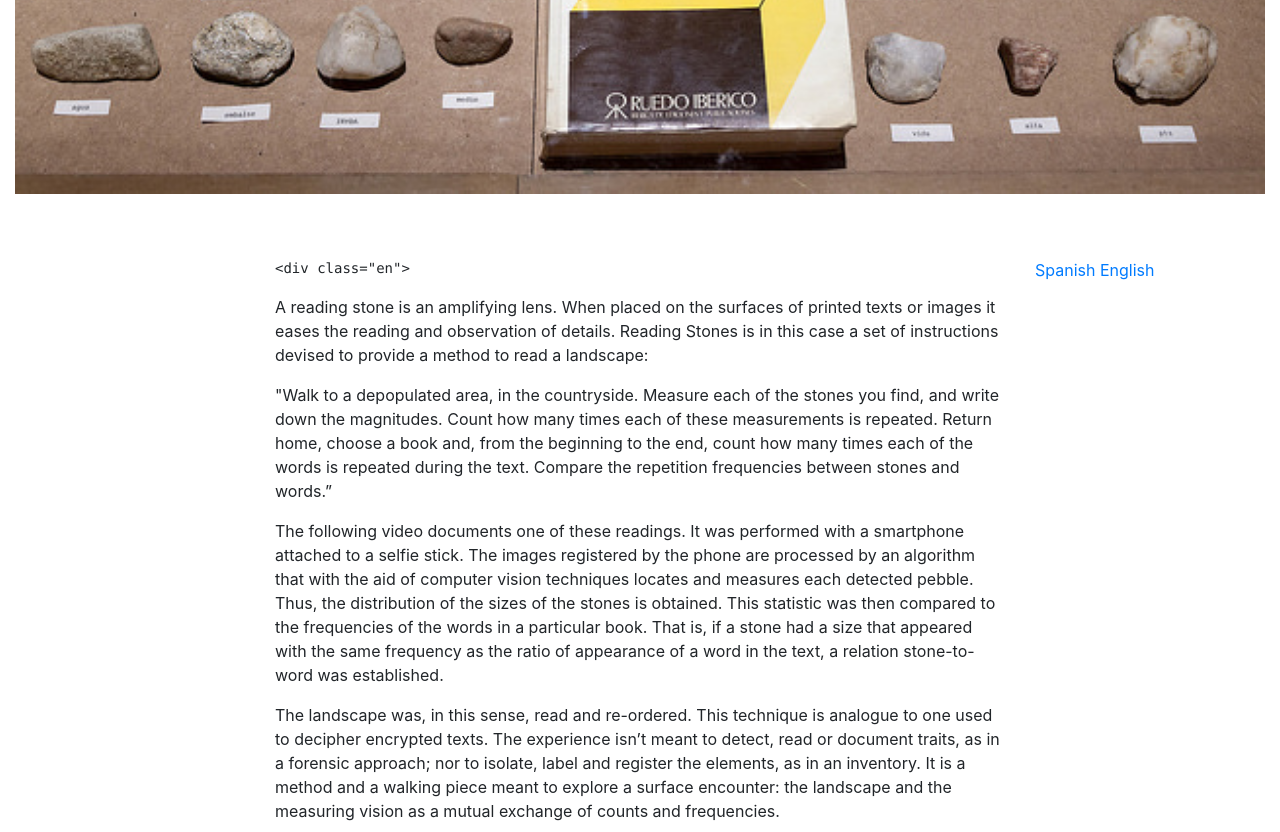
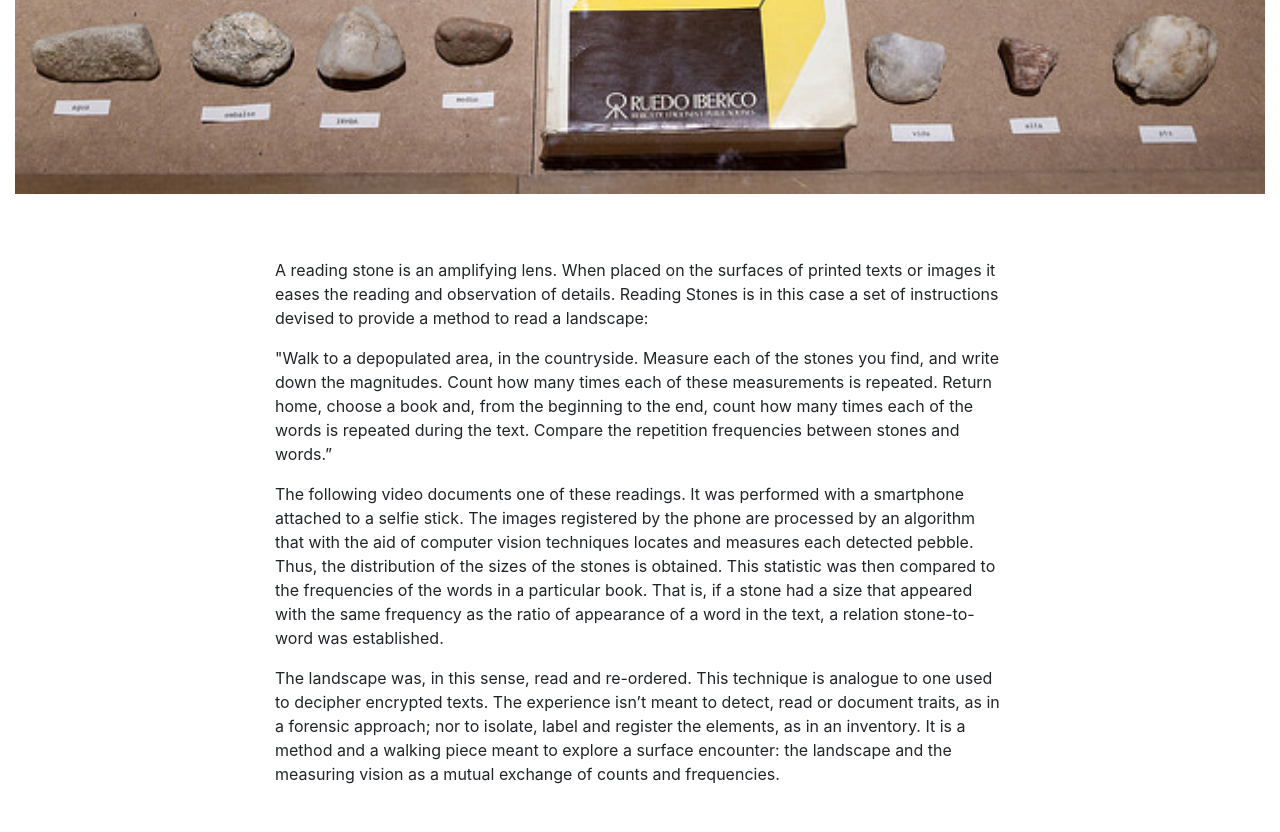
Before and after one commit to agfournier/agfournier.github.io, a Jekyll site: the page built from reading-stones.md, in a window 1280 px wide and 1400 px high, scrolled down 1108 px. Shown: the top 832 px of the window. Built offline with Jekyll 4.4.1, drawn with Linux system fonts in a browser that asks for light colours; our own code applies the rules of GitHub Pages for plain Markdown files; some of the changed lines change nothing that is shown; grey boxes are pictures that could not be loaded.

Commit message:
Add files via upload

```diff
--- a/_layouts/default.html
+++ b/_layouts/default.html
@@ -135,13 +135,15 @@
     $(document).ready(function() {
         var es = $(".es");
         var en = $(".en");
+        $("#changeToEn").hide();
+        $("#changeToEs").hide();
+
         if (es.length + en.length >= 2) {
             es.hide();
-            $("#changeToEn").hide();
+            $("#changeToEs").show();
             console.log("both");
         }
         else console.log("only one");
-
 
         $("#changeToEs").click(function(event) {
             event.preventDefault();
--- a/reading-stones.md
+++ b/reading-stones.md
@@ -9,7 +9,8 @@
 ---
 
 
-    <div class="en">
+<div class="en">
+
 <p>A reading stone is an amplifying lens. When placed on the surfaces of printed texts or images it eases the reading and observation of details. Reading Stones is in this case a set of instructions devised to provide a method to read a landscape:</p>
 
 <p>"Walk to a depopulated area, in the countryside. Measure each of the stones you find, and write down the magnitudes. Count how many times each of these measurements is repeated. Return home, choose a book and, from the beginning to the end, count how many times each of the words is repeated during the text. Compare the repetition frequencies
@@ -20,4 +21,4 @@
 
 <p>The landscape was, in this sense, read and re-ordered. This technique is analogue to one used to decipher encrypted texts. The experience isn’t meant to detect, read or document traits, as in a forensic approach; nor to isolate, label and register the elements, as in an inventory. It is a method and a walking piece meant to explore a surface encounter: the landscape and the measuring vision as a mutual exchange of counts and frequencies.</p>
 
-    </div>
+</div>
```
Also changed, not shown: marching-ants.md (+2 -2 lines).
